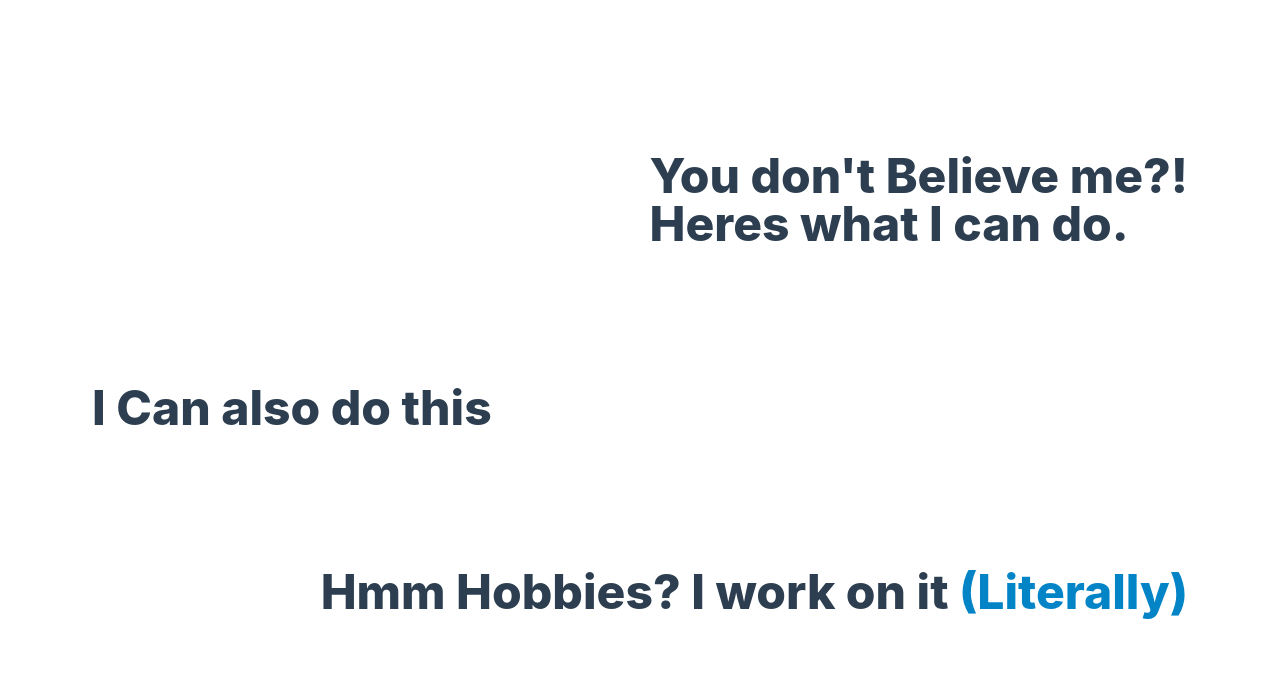
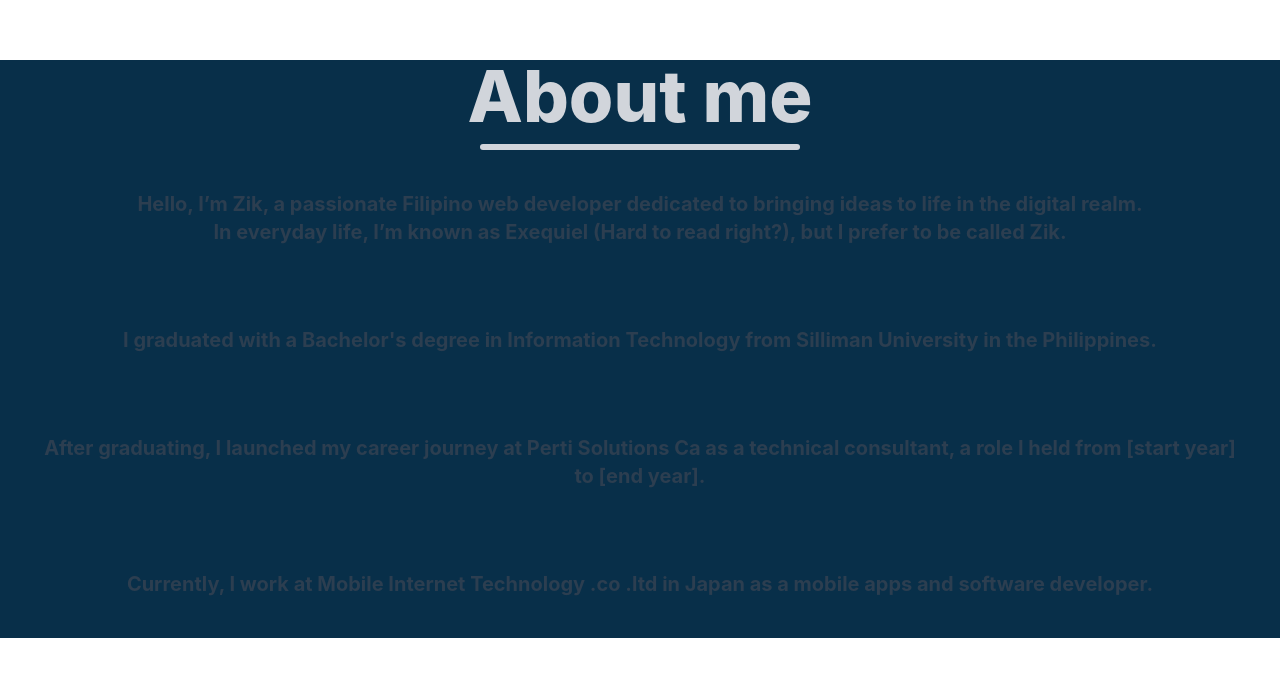
Before and after one commit to ZikValencia/ZikStudiosWeb, a Vue app in the folder web/: page / in a window 1280 px wide. Shown: the part 900-1576 px from the top of the page. After the commit the page ends 1538 px from the top, so only its background shows below. Built offline with nearby package versions, Linux system fonts and the light colour scheme.

Commit message:
about me draft

```diff
--- a/web/src/components/Hero.vue
+++ b/web/src/components/Hero.vue
@@ -23,7 +23,7 @@
   <div class="flex items-start h-screen justify-center p-10 flex-wrap" style="margin-top: 20vh;">
     <h1 class="relative inline-block flex-row sm:w-screen sm:pl-52 xl:w-1/2" style="min-width: 50vw; margin-top: 50px;">
       <span class="box"></span>
-      <span class="text-7xl sm:text-3xl font-extrabold ">Hi I am Zik</span> <br>
+      <span class="text-7xl sm:text-base font-extrabold ">Hi I am Zik</span> <br>
       <span class="text-7xl font-extrabold im">I'm a </span>
       <span class="text-7xl font-extrabold text-sky-600 text">
       </span>
--- a/web/src/views/HomeView.vue
+++ b/web/src/views/HomeView.vue
@@ -8,27 +8,47 @@ import hero from '@/components/Hero.vue'
   <div class="">
     <hero/>
     <!-- Dev -->
-    <div class="m-12 p-11 flex justify-end">
-      <span class="text-5xl font-extrabold ">
-        You don't Believe me?!
-        <br/>
-        Heres what I can do.
-      </span>
+    <div class="w-screen justify-center text-center h-auto bg-sky-950 content-center">
+      <h1 class="text-gray-300 text-7xl font-extrabold">About me</h1>
+      <div class="flex items-center justify-center">
+        <div class="basis-80">
+          <div class="mt-3 rounded-full">
+          <span class="block h-1.5 w-full rounded-full bg-gray-300"></span>
+          </div>
+        </div>
+      </div>
+
+      <p class="text-xl font-bold p-10 ">Hello, I’m Zik, a passionate Filipino web developer dedicated to bringing ideas to life in the digital realm.<br>
+        In everyday life, I’m known as Exequiel (Hard to read right?), but I prefer to be called Zik.
+      </p>
+
+      <p class="text-xl font-bold p-10 ">
+        I graduated with a Bachelor's degree in Information Technology from Silliman University in the Philippines.
+      </p>
+
+      <p class="text-xl font-bold p-10 ">
+        After graduating, I launched my career journey at Perti Solutions Ca as a technical consultant, a role I held from [start year] to [end year].
+      </p>
+
+      <p class="text-xl font-bold p-10 ">
+        Currently, I work at Mobile Internet Technology .co .ltd in Japan as a mobile apps and software developer.
+      </p>
+
 
     </div>
 
-    <!-- Design -->
+    <!-- Design
     <div class="m-12 p-11">
       <span class="text-5xl font-extrabold">
         I Can also do this
       </span><br/>
     </div>
 
-    <!-- Photo Editing -->
+    <!-- Photo Editing
     <div class="m-12 p-11 flex justify-end">
       <span class="text-5xl font-extrabold">
         Hmm Hobbies? I work on it <span class="text-sky-600 font-extrabold">(Literally)</span>
       </span><br/>
-    </div>
+    </div> -->
   </div>
 </template>
```
Also changed, not shown: web/src/assets/logo.svg.
